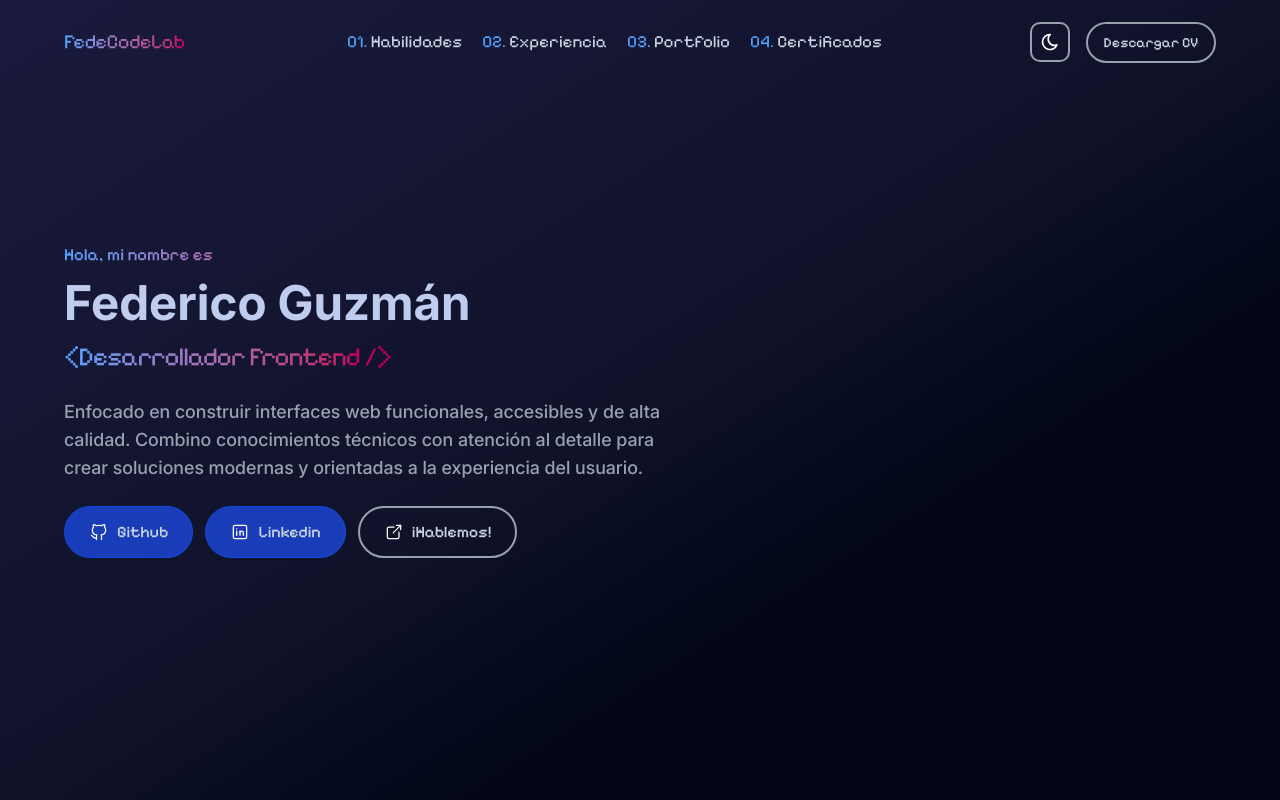
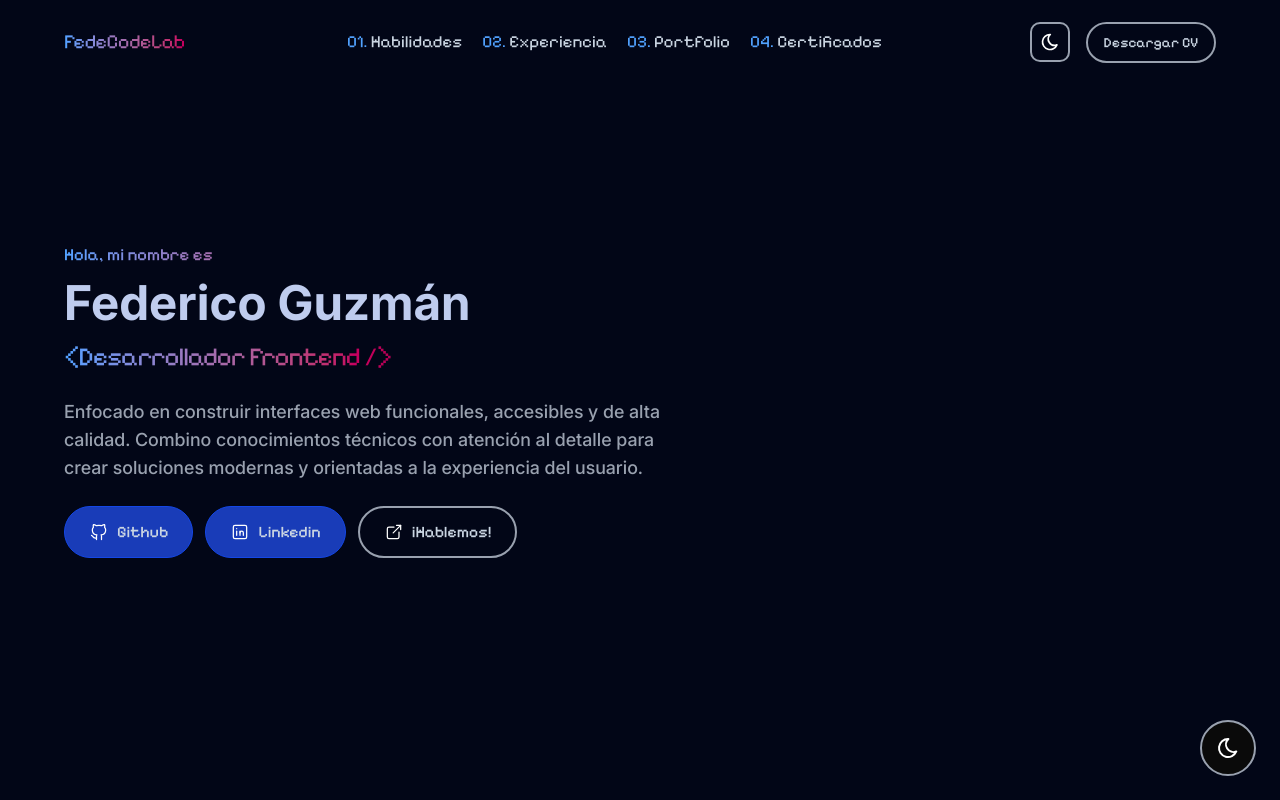
Before and after one commit to FedeCodeLab/portfolio, a Next.js app: page / in a window 1280 px wide. Shown: the top 800 px of the page. Built offline with nearby package versions, Linux system fonts and the light colour scheme.

Commit message:
Se eliminó el gradiente

```diff
--- a/app/layout.tsx
+++ b/app/layout.tsx
@@ -16,13 +16,12 @@ export default function RootLayout({
     <html lang="es" className="dark">
       <body
         className={`${pixelify.variable} ${inter.variable} antialiased relative
-      min-h-screen bg-gradient-to-tl from-[30%] from-[#a6c5ee] via-[#b4cff3] to-[#dbeaff]
-      dark:from-[#020617] dark:via-[#10122a] dark:to-[#1a1b3d] bg-fixed`}
+      min-h-screen  bg-[#dbeaff] dark:bg-[#020617]`}
       >
         <Navbar />
         {children}
         <Footer />
-        {/* <FloatToggleTheme /> */}
+        <FloatToggleTheme />
       </body>
     </html>
   );
```
